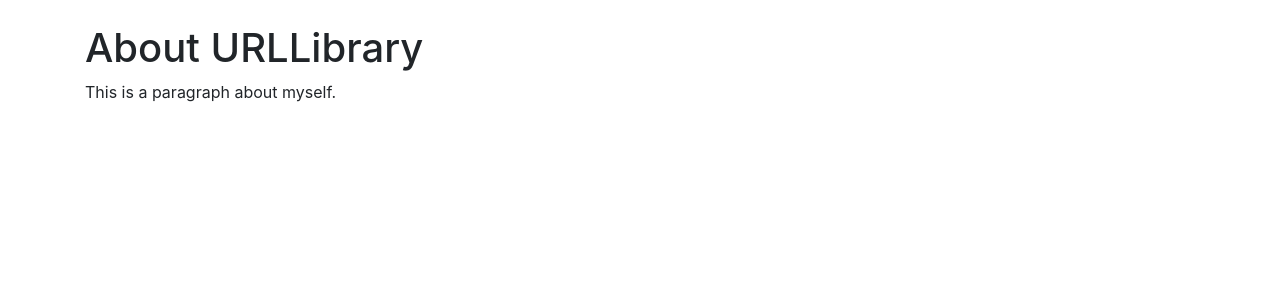
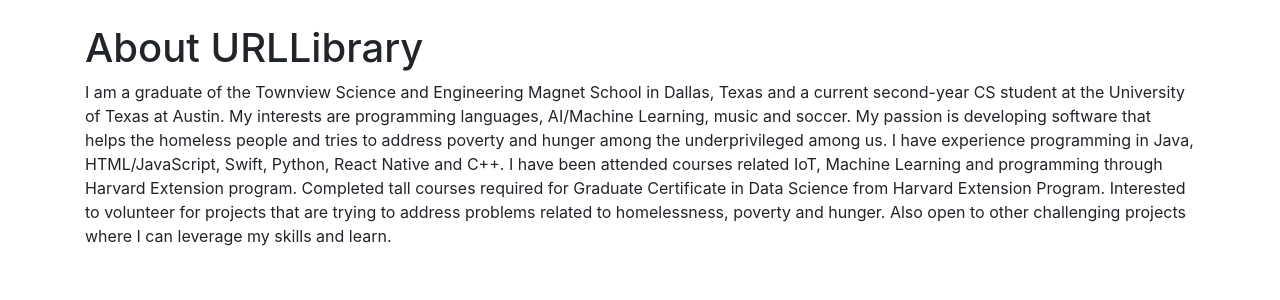
Before and after one commit to FCAniche/S14A2023-aneesh-singh, a Flask app: page /about in a window 1280 px wide. Shown: the part 56-356 px from the top of the page. Run offline with Flask 3, Linux system fonts and the light colour scheme; some libraries are stand-ins or nearby versions.

Commit message:
Updated about page

```diff
--- a/templates/about.html
+++ b/templates/about.html
@@ -2,5 +2,5 @@
 
 {% block content %}
     <h1>About URLLibrary</h1>
-    <p>This is a paragraph about myself.</p>
+    <p>I am a graduate of the Townview Science and Engineering Magnet School in Dallas, Texas and a current second-year CS student at the University of Texas at Austin. My interests are programming languages, AI/Machine Learning, music and soccer. My passion is developing software that helps the homeless people and tries to address poverty and hunger among the underprivileged among us. I have experience programming in Java, HTML/JavaScript, Swift, Python, React Native and C++. I have been attended courses related IoT, Machine Learning and programming through Harvard Extension program. Completed tall courses required for Graduate Certificate in Data Science from Harvard Extension Program. Interested to volunteer for projects that are trying to address problems related to homelessness, poverty and hunger. Also open to other challenging projects where I can leverage my skills and learn.</p>
 {% endblock %}
```
